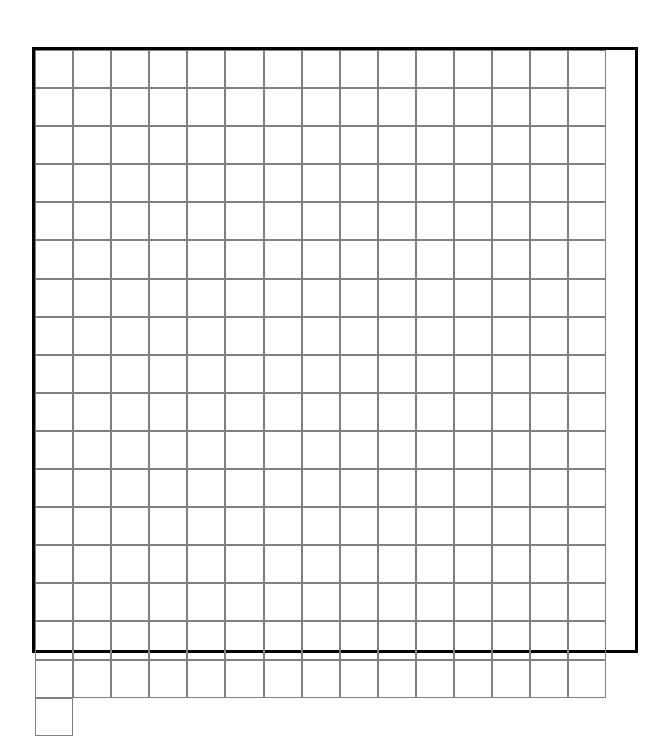
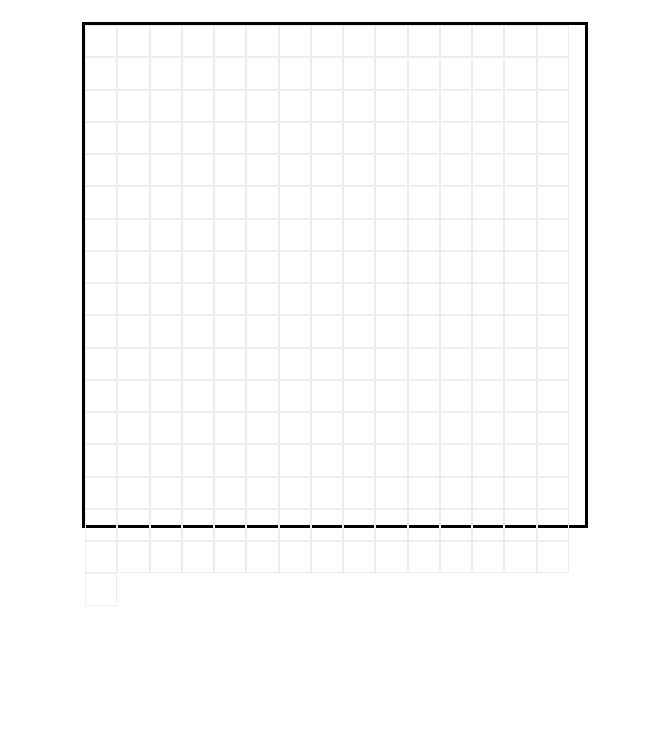
Before and after one commit to skcochrane/odin-etch-a-sketch, a plain HTML site: page index.html in a window 1280 px wide. Shown: the part 99-835 px from the top of the page, without its empty margins (305-974 px from the left). After the commit the page ends 800 px from the top, so only its background shows below. Drawn offline with Linux system fonts and the light colour scheme.

Commit message:
Add 'automated' gridSquare size

```diff
--- a/javascript.js
+++ b/javascript.js
@@ -1,15 +1,24 @@
 const gridContainer = document.querySelector(".grid-container");
 
-let squareTotal = 16;
+let squaresPerSide = 16;
 
 function createGridSquares() {
   let gridSquare = document.createElement("div");
   gridSquare.classList.add("grid-square");
+  let squareSize = 500 / squaresPerSide - 1;
+  gridSquare.style.height = squareSize + "px";
+  gridSquare.style.width = squareSize + "px";
   gridContainer.appendChild(gridSquare);
 }
 
-for (let i = 0; i < squareTotal * squareTotal; i++) {
+for (let i = 0; i < squaresPerSide * squaresPerSide; i++) {
   createGridSquares();
 }
 
-// CREATE FUNCTION TO DETERMINE SIZE OF GRID SQUARES. USE TO .style.height the GRID SQUARES!!
+// CREATE BUTTON TO PROMPT USER TO PICK SIZE OF GRID -- LOOK AT INSTRUCTIONS FOR PARAMETERS -- OR INPUT BOX DIRECTLY ON PAGE
+
+// CHANGE BACKGROUND COLOR OF GRID SQUARE UPON HOVER
+
+// RESET BUTTON
+
+//BONUS == DARKEN BY 10% EVER HOVER
--- a/styles.css
+++ b/styles.css
@@ -1,4 +1,5 @@
 * {
+  border: 0;
   margin: 0;
   padding: 0;
 }
@@ -10,20 +11,20 @@ body {
 h1 {
   font-size: 52px;
   text-align: center;
-  margin: 25px auto 50px;
+  margin: 25px auto;
 }
 
 .grid-container {
   border: solid black 3px;
   display: flex;
   flex-wrap: wrap;
-  height: 600px;
-  width: 600px;
+  height: 500px;
+  width: 500px;
   margin: auto;
 }
 
 .grid-square {
-  border: grey solid 1px;
-  height: 36.1px;
-  width: 36.1px;
+  border: #ededed solid 0.5px;
+  height: 30.25px;
+  width: 30.25px;
 }
```
